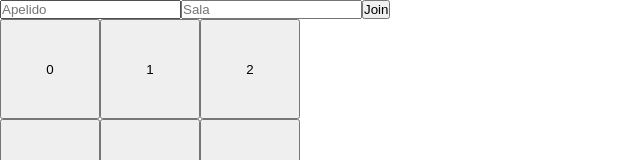
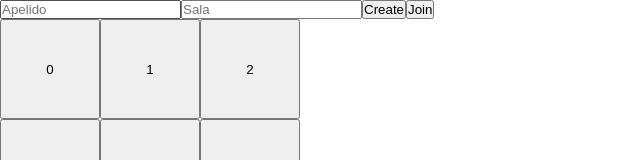
Before and after one commit to C836/TTT-Client, a React (Vite) app: page / in a window 1280 px wide. Shown: the top 160 px of the page, without its empty margins (0-640 px from the left). Built offline with nearby package versions, Linux system fonts and the light colour scheme; no server answers.

Commit message:
FEAT: Implementando sistema de criação de salas

```diff
--- a/src/App.tsx
+++ b/src/App.tsx
@@ -21,17 +21,28 @@ function App() {
     }
   }
 
-  async function sendPosition(position: string) {
+  function createRoom() {
+    if (username) {
+      socket.emit("create_room", room);
+    }
+  }
+
+  function sendPosition(position: string) {
     const data = {
       room: room,
       user: username,
       position: position,
     };
 
-    await socket.emit("send_position", data);
+    socket.emit("send_position", data);
   }
 
   useEffect(() => {
+    socket.on("room_status", (response) => {
+      console.log(response)
+      setRoom(response.key);
+    })
+
     socket.on("receive_position", (data) => {
       console.log(data)
     });
@@ -53,6 +64,7 @@ function App() {
         onChange={(event) => setRoom(event.target.value)}
       />
 
+      <button onClick={createRoom}>Create</button>
       <button onClick={joinRoom}>Join</button>
 
       <Container>
```
